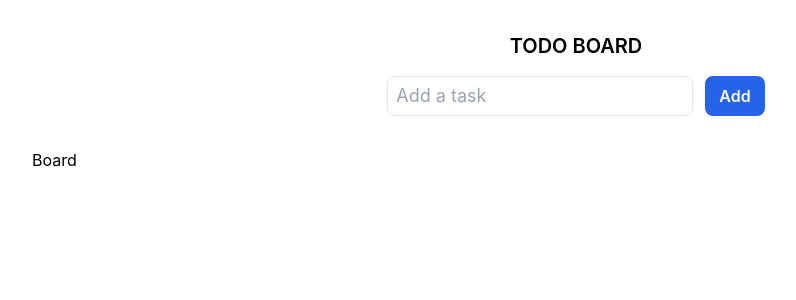
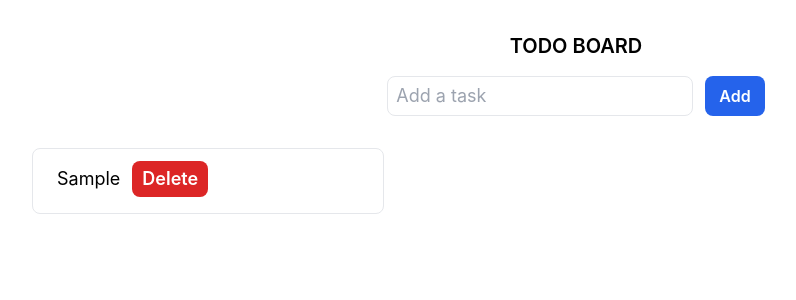
Before and after one commit to G3RGES/react-todo-board, a React (Create React App) app: page / in a window 1280 px wide. Both pictures are taken after typing "Sample" into the empty fields and a click on the button "Add". Shown: the top 300 px of the page, without its empty margins (64-860 px from the left). Built offline with nearby package versions, Linux system fonts and the light colour scheme.

Commit message:
Update Board.jsx

```diff
--- a/src/components/Board.jsx
+++ b/src/components/Board.jsx
@@ -1,7 +1,31 @@
 import React from "react";
 
-const Board = () => {
-  return <div>Board</div>;
+const Board = ({ task, index, taskList, setTaskList }) => {
+  const handleDelete = () => {
+    let removeIndex = taskList.indexOf(task);
+    taskList.splice(removeIndex, 1);
+    setTaskList((currentTasks) =>
+      currentTasks.filter((task) => index === removeIndex)
+    );
+  };
+
+  return (
+    <>
+      <div
+        className="max-w-md flex flex-col sm:flex-row gap-3 items-center justify-start border
+      rounded-lg text-center text-lg pt-3 pb-4 px-4 md:px-6"
+      >
+        <p>{task}</p>
+        <button
+          className="bg-red-600 rounded-lg px-2.5 py-1 text-white font-semibold
+           hover:opacity-70"
+          onClick={handleDelete}
+        >
+          Delete
+        </button>
+      </div>
+    </>
+  );
 };
 
 export default Board;
```
